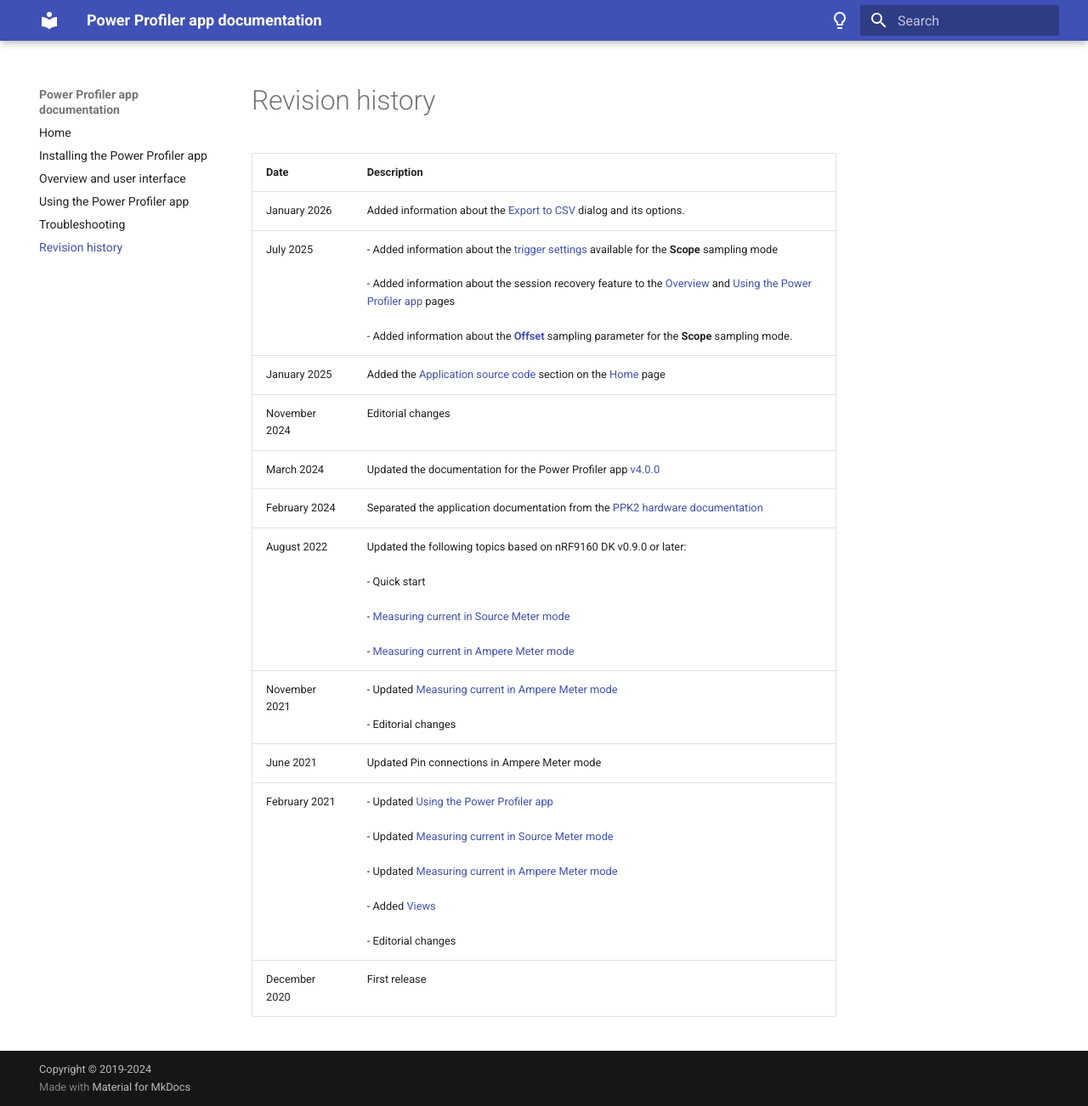
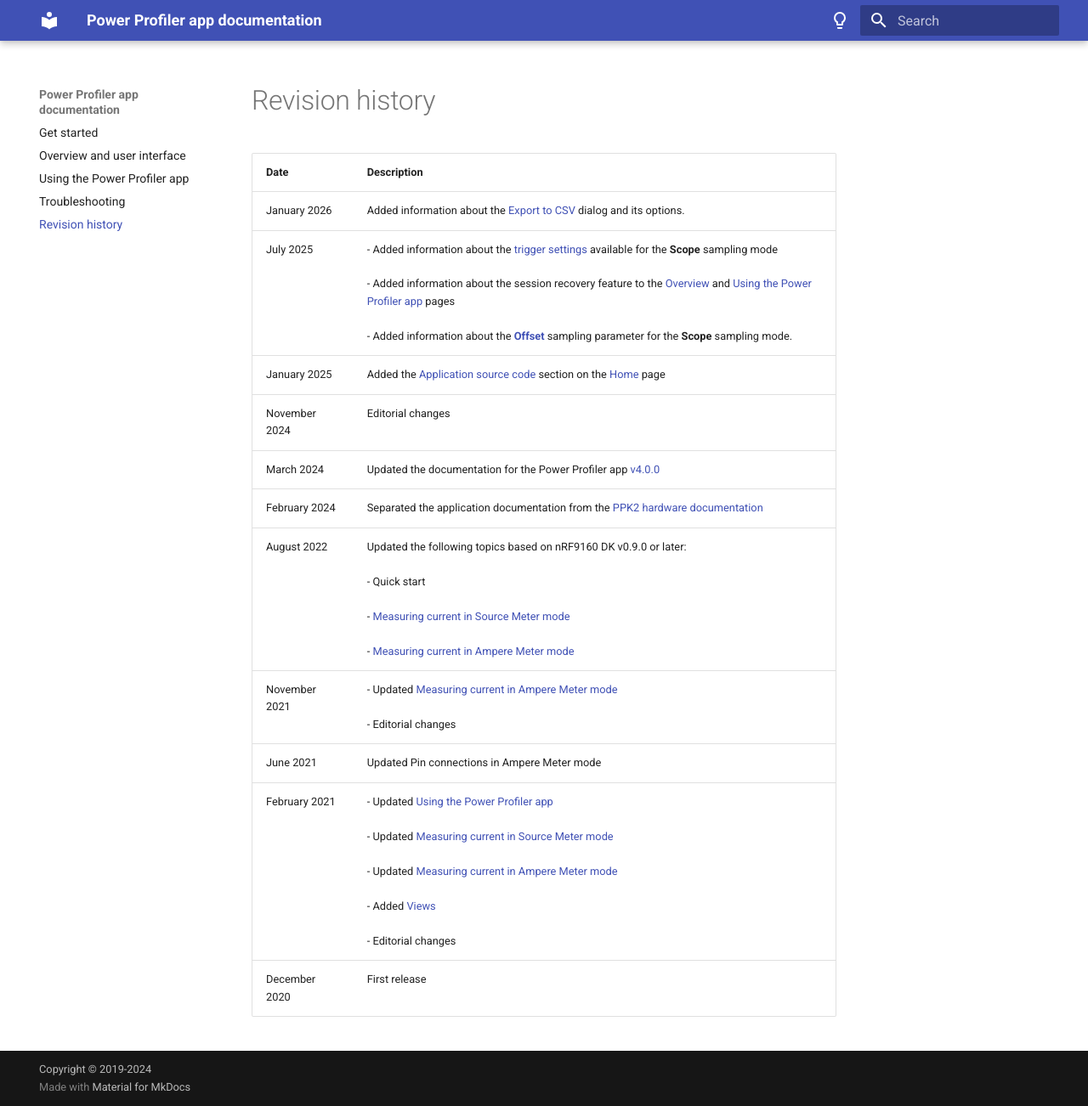
Before and after one commit to NordicSemiconductor/pc-nrfconnect-ppk, an MkDocs documentation site: the page built from doc/docs/revision_history.md, in a window 1280 px wide and 1302 px high. Shown: the whole window at 85% size. Built offline with MkDocs 1.6.1 and Material for MkDocs 9.7.7, drawn with Linux system fonts in a browser that asks for light colours.

Commit message:
doc: merge installing.md into index.md
Moved the contents of the installing.md file under index.md. Renamed index.md. Updated links.

```diff
--- a/doc/mkdocs.yml
+++ b/doc/mkdocs.yml
@@ -1,66 +1,51 @@
 site_name: Power Profiler app documentation
-site_url:
+site_url: null
 use_directory_urls: false
-
 theme:
   name: material
   palette:
-    - scheme: custom-blue
-      toggle:
-        icon: material/lightbulb-outline
-        name: Switch to dark mode
-    - scheme: custom-blue-dark
-      toggle:
-        icon: material/lightbulb
-        name: Switch to light mode
-  # logo: assets/logo.png
-  # favicon: assets/logo.png
+  - scheme: custom-blue
+    toggle:
+      icon: material/lightbulb-outline
+      name: Switch to dark mode
+  - scheme: custom-blue-dark
+    toggle:
+      icon: material/lightbulb
+      name: Switch to light mode
   features:
-    - content.code.annotate
-    - content.tooltips
-    - content.tabs.link
-    - navigation.indexes
-    - navigation.top
-    - navigation.tracking
-    - search.highlight
-    - toc.follow
-
-
+  - content.code.annotate
+  - content.tooltips
+  - content.tabs.link
+  - navigation.indexes
+  - navigation.top
+  - navigation.tracking
+  - search.highlight
+  - toc.follow
 extra_css:
-  - stylesheets/style.css
-
-copyright:
-  Copyright &copy; 2019-2024
-
+- stylesheets/style.css
+copyright: Copyright &copy; 2019-2024
 markdown_extensions:
-  - abbr
-  - admonition
-  - attr_list
-  - md_in_html
-  - meta
-  - pymdownx.details
-  - pymdownx.keys
-  - pymdownx.tabbed
-  - pymdownx.superfences
-  - toc:
-      permalink: true
-      toc_depth: 4
-
+- abbr
+- admonition
+- attr_list
+- md_in_html
+- meta
+- pymdownx.details
+- pymdownx.keys
+- pymdownx.tabbed
+- pymdownx.superfences
+- toc:
+    permalink: true
+    toc_depth: 4
 plugins:
-  - macros
-  - search
-
-
+- macros
+- search
 extra:
   test: This is a test abbreviation snippet
-  session_recovery_info: If the Power Profiler app closes or crashes before you save the sampling data, you can recover the session later.
-    The **Session recovery** window appears when you restart the app, listing the sampling sessions that are unsaved.
-    Click **Recover** to recover sampling results from a listed session.
-
+  session_recovery_info: If the Power Profiler app closes or crashes before you save the sampling data, you can recover the session later. The **Session recovery** window appears when you restart the app, listing the sampling sessions that are unsaved. Click **Recover** to recover sampling results from a listed session.
 nav:
-  - Home: index.md
-  - Installing the Power Profiler app: installing.md
-  - Overview and user interface: overview.md
-  - Using the Power Profiler app: using_ppk_app.md
-  - Troubleshooting: troubleshooting.md
-  - Revision history: revision_history.md
+- Get started: index.md
+- Overview and user interface: overview.md
+- Using the Power Profiler app: using_ppk_app.md
+- Troubleshooting: troubleshooting.md
+- Revision history: revision_history.md
```
Also changed, not shown: doc/docs/index.md (+4 -0 lines), doc/docs/installing.md (deleted, +0 -3 lines).
